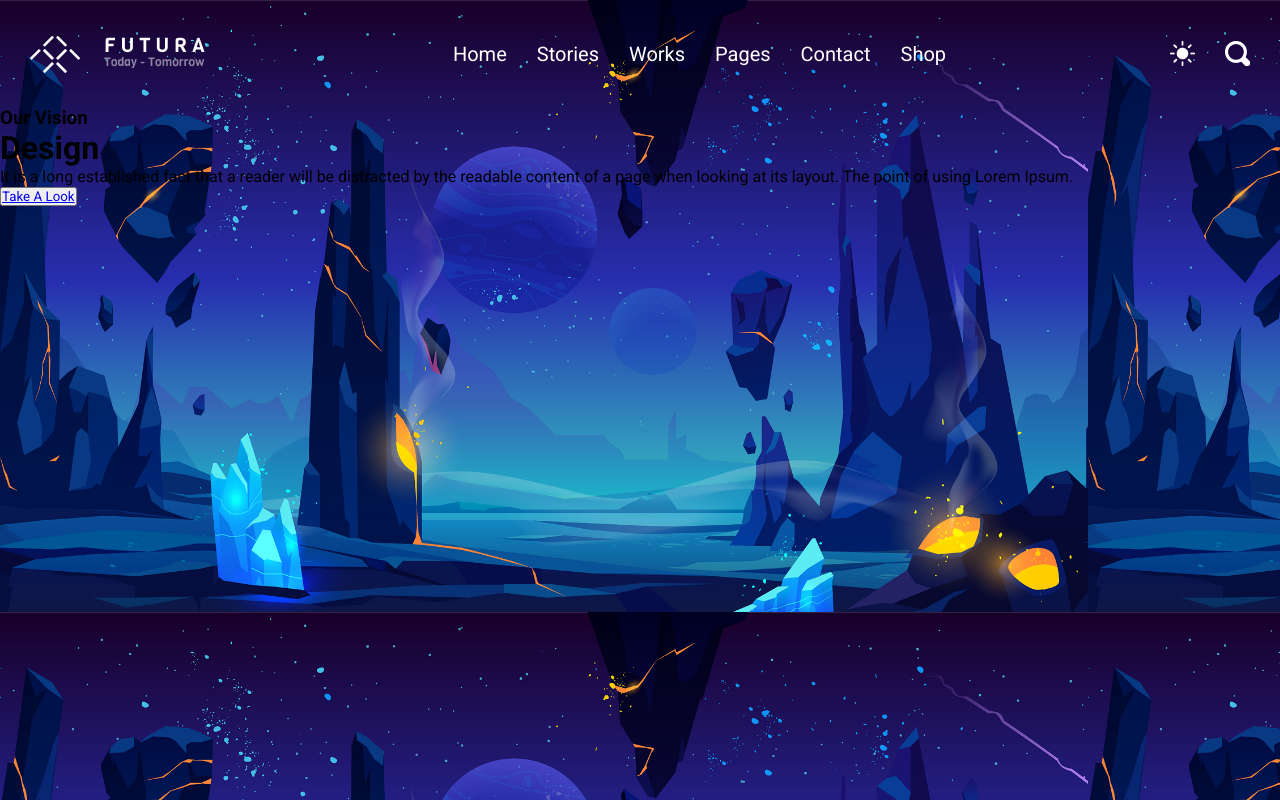
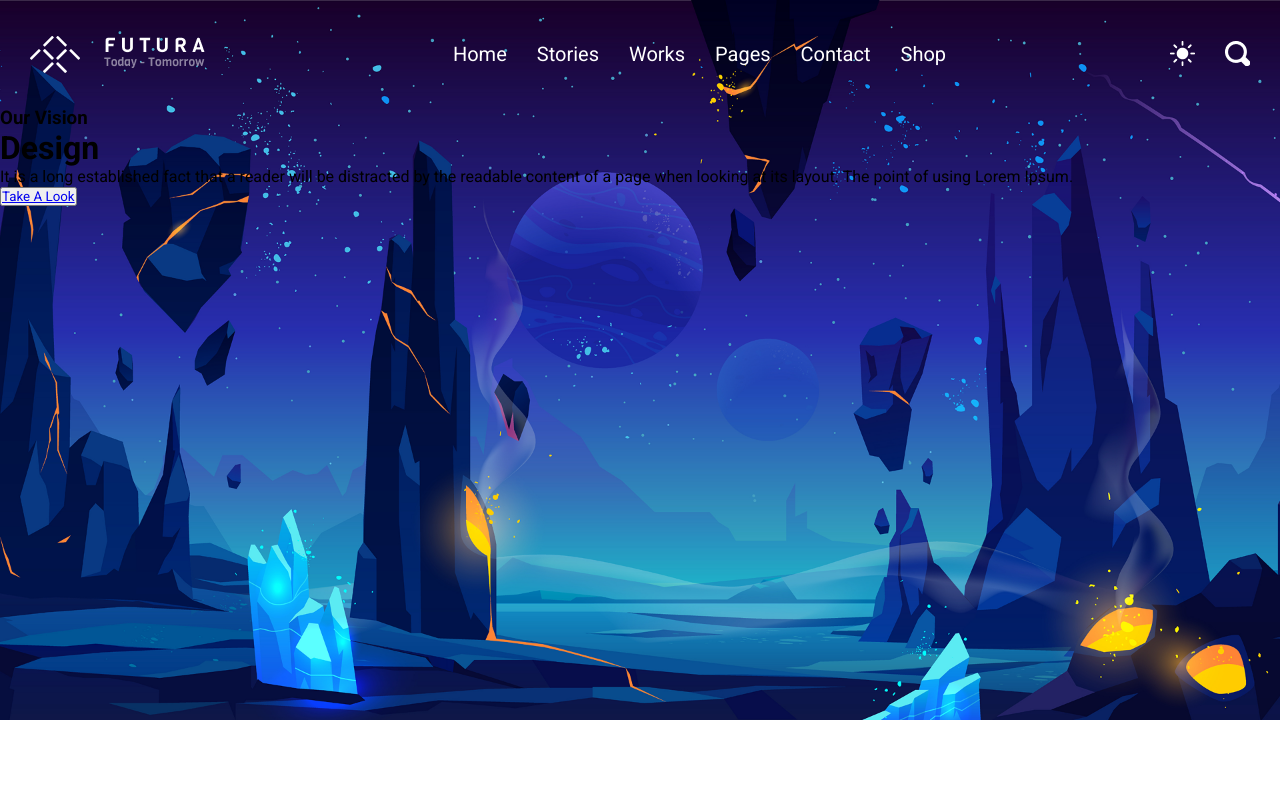
Before and after one commit to rodrigobarros2802/landing-future, a plain HTML site: page index.html in a window 1280 px wide. Drawn offline with Linux system fonts and the light colour scheme; a web font is replaced by a local one.

Commit message:
Adjusting background

```diff
--- a/assets/css/styles.css
+++ b/assets/css/styles.css
@@ -11,7 +11,9 @@
 /* INÍCIO BODY */
 body {
     background-image: url(../img/design.png);
-    background-size: 85%;
+    background-size: 100%;
+    background-repeat: no-repeat;
+    background-attachment: fixed;
 }
 /* FINAL BODY */
 
@@ -70,3 +72,12 @@ body {
     cursor: pointer;
 }
 /* FINAL MENU NAV */
+
+/* INÍCIO DO MAIN */
+.conteudo {
+    display: flex;
+    justify-content: flex-start;
+    align-items: center;
+    width: 100%;
+}
+/* FIM DO MAIN */
```
